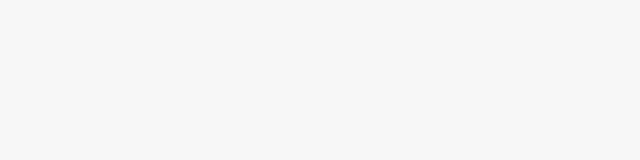
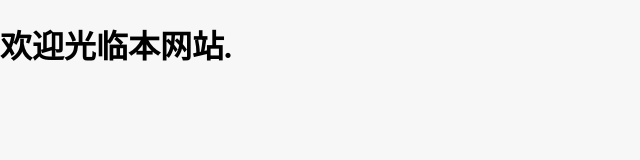
Before and after one commit to otost2012/adspower, a plain HTML site: page index.html in a window 1280 px wide. Shown: the whole page, without its empty margins (0-640 px from the left). Drawn offline with Linux system fonts and the light colour scheme.

Commit message:
Update index.html

```diff
--- a/index.html
+++ b/index.html
@@ -13,6 +13,8 @@
 
 </head>
 <body>
- <title>字母雨 </title>
+          <div class="col-lg-10">
+            <h1 class="text-xl">欢迎光临本网站.</h1>
+          </div>
 </body>
 </html>
```
